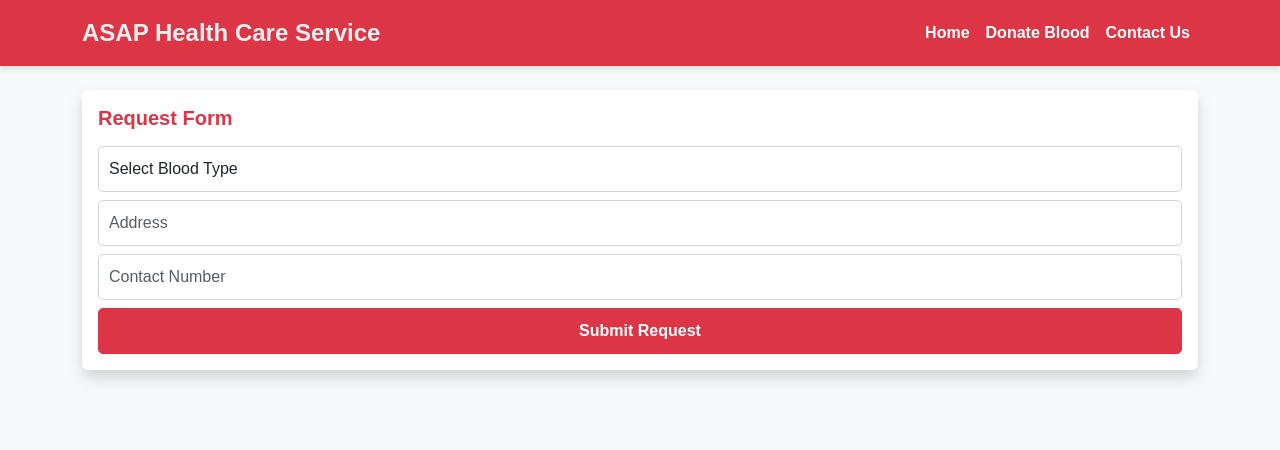
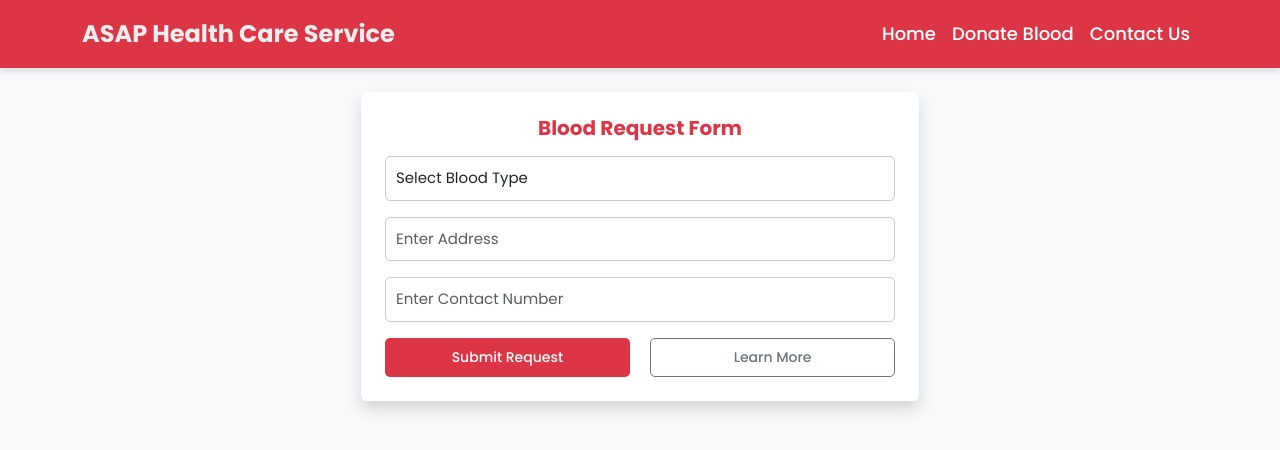
Before and after one commit to SadeedRahman1411/Mern-Healthcare, a React (Create React App) app in the folder client2/: page /bloodreq in a window 1280 px wide. Shown: the top 450 px of the page. Built offline with nearby package versions, Linux system fonts and the light colour scheme.

Commit message:
make ui design more accurate

```diff
--- a/client2/src/pages/BloodRequest.js
+++ b/client2/src/pages/BloodRequest.js
@@ -63,9 +63,9 @@ const BloodRequestForm = ({ refreshRequests }) => {
 
       {/* Form */}
       <div className="container mt-4">
-        <form className="blood-request-form p-3 shadow bg-white rounded" onSubmit={handleSubmit}>
-          <h5 className="mb-3 text-danger fw-bold">Request Form</h5>
-          <div className="mb-2">
+        <form className="blood-request-form p-4 shadow bg-white rounded" onSubmit={handleSubmit}>
+          <h5 className="mb-3 text-danger fw-bold text-center">Blood Request Form</h5>
+          <div className="mb-3">
             <select
               className="form-control"
               name="bloodType"
@@ -84,31 +84,36 @@ const BloodRequestForm = ({ refreshRequests }) => {
               <option value="AB-">AB-</option>
             </select>
           </div>
-          <div className="mb-2">
+          <div className="mb-3">
             <input
               type="text"
               className="form-control"
               name="address"
-              placeholder="Address"
+              placeholder="Enter Address"
               value={formData.address}
               onChange={handleChange}
               required
             />
           </div>
-          <div className="mb-2">
+          <div className="mb-3">
             <input
               type="tel"
               className="form-control"
               name="contact"
-              placeholder="Contact Number"
+              placeholder="Enter Contact Number"
               value={formData.contact}
               onChange={handleChange}
               required
             />
           </div>
-          <button type="submit" className="btn btn-danger w-100">
-            Submit Request
-          </button>
+          <div className="button-group d-flex justify-content-between">
+            <button type="submit" className="btn btn-danger">
+              Submit Request
+            </button>
+            <button type="button" className="btn btn-outline-secondary" onClick={() => window.location.href = "/learn-more"}>
+              Learn More
+            </button>
+          </div>
         </form>
       </div>
     </>
--- a/client2/src/pages/RequestList.js
+++ b/client2/src/pages/RequestList.js
@@ -1,7 +1,7 @@
 import React from "react";
 import "./bloodRequest.css";
 
-const RequestList = ({ requests = [] }) => {
+const RequestList = ({ requests }) => {
   return (
     <div className="request-list p-3 shadow bg-white rounded">
       <h5 className="mb-3 text-danger fw-bold">Active Blood Requests</h5>
@@ -9,8 +9,8 @@ const RequestList = ({ requests = [] }) => {
         <p className="text-muted">No requests found.</p>
       ) : (
         <ul className="list-group">
-          {requests.map((req) => (
-            <li key={req._id} className="list-group-item">
+          {requests.map((req, index) => (
+            <li key={index} className="list-group-item">
               <strong>{req.name}</strong> needs{" "}
               <span className="text-danger">{req.bloodType}</span> blood at{" "}
               {req.location}.
--- a/client2/src/pages/bloodRequest.css
+++ b/client2/src/pages/bloodRequest.css
@@ -1,25 +1,80 @@
+/* Import Google Font */
+@import url('https://fonts.googleapis.com/css2?family=Poppins:wght@300;400;500;600;700&display=swap');
+
 /* General Styling */
 body {
-    font-family: "Arial", sans-serif;
+    font-family: 'Poppins', sans-serif;
     background-color: #f8f9fa;
+    margin: 0;
+    padding: 0;
+    line-height: 1.6;
 }
 
 /* Container Styling */
-  .blood-request-container {
-    background: #fff;
-    padding: 20px;
+.blood-request-form {
+    max-width: 55%;
+    margin: 0 auto;
+    padding: 30px;
     border-radius: 10px;
     box-shadow: 0px 4px 10px rgba(0, 0, 0, 0.1);
+}
+
+/* Form Styling */
+.blood-request-form input,
+.blood-request-form select {
+    width: 100%;
+    padding: 10px;
+    font-size: 15px;
+    border: 1px solid #ccc;
+    border-radius: 5px;
+}
+
+/* Button Styling */
+.button-group {
+    display: flex;
+    justify-content: space-between;
+}
+
+.blood-request-form .btn {
+    padding: 8px 20px;
+    font-size: 14px;
+    font-weight: 500;
+    transition: 0.3s ease-in-out;
+    border-radius: 5px;
+    width: 48%;
+}
+
+.blood-request-form .btn-danger {
+    background-color: #dc3545;
+    color: white;
+    border: none;
+}
+
+.blood-request-form .btn-danger:hover {
+    background-color: #c82333;
+}
+
+.blood-request-form .btn-outline-secondary {
+    background-color: transparent;
+    color: #6c757d;
+    border: 1px solid #6c757d;
+}
+
+.blood-request-form .btn-outline-secondary:hover {
+    background-color: #6c757d;
+    color: white;
 }
 
 /* Navbar Styling */
 .navbar {
     box-shadow: 0px 4px 6px rgba(0, 0, 0, 0.1);
+    padding: 10px 20px;
 }
 
 .navbar-nav .nav-link {
     font-size: 16px;
     transition: 0.3s ease-in-out;
+    font-weight: 500;
 }
 
 .navbar-nav .nav-link:hover {
@@ -28,7 +83,56 @@ body {
 
 /* Responsive Design */
 @media (max-width: 768px) {
-    .blood-request-container {
-      padding: 15px;
+    .blood-request-form {
+        max-width: 80%;
+        padding: 20px;
+    }
+
+    body {
+        font-size: 14px;
+    }
+
+    .navbar-nav .nav-link {
+        font-size: 14px;
+    }
+
+    .blood-request-form input,
+    .blood-request-form select {
+        font-size: 14px;
+        padding: 8px;
+    }
+
+    .blood-request-form .btn {
+        width: 48%;
+        font-size: 13px;
+        padding: 6px 15px;
     }
 }
+
+@media (min-width: 769px) and (max-width: 1024px) {
+    .blood-request-form {
+        max-width: 65%;
+    }
+
+    body {
+        font-size: 16px;
+    }
+
+    .navbar-nav .nav-link {
+        font-size: 16px;
+    }
+}
+
+@media (min-width: 1025px) {
+    .blood-request-form {
+        max-width: 50%;
+    }
+
+    body {
+        font-size: 18px;
+    }
+
+    .navbar-nav .nav-link {
+        font-size: 18px;
+    }
+}
```
Lines whose indentation alone changed are shown as unchanged.
